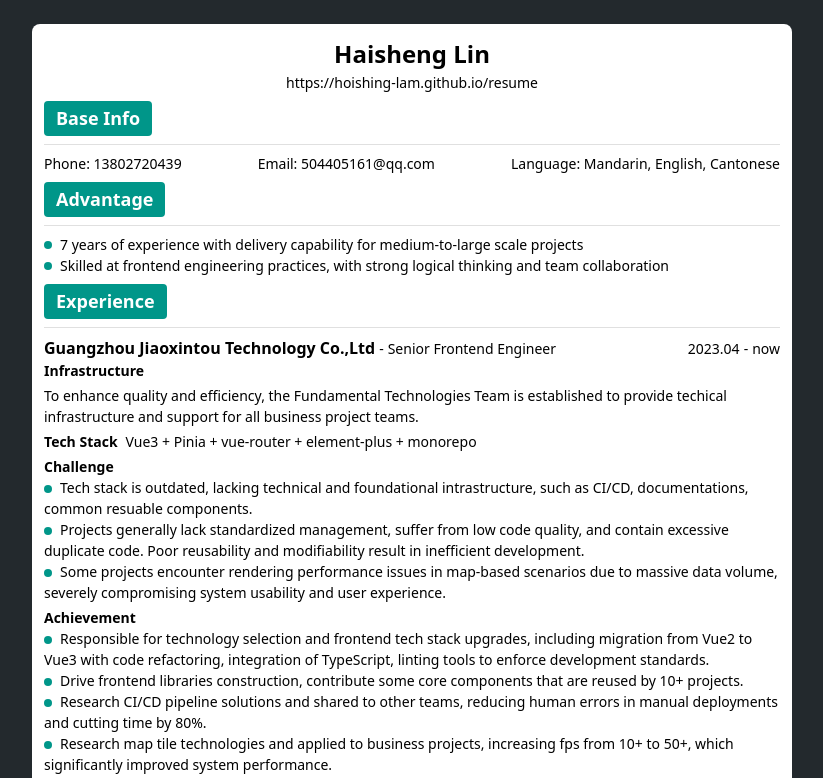
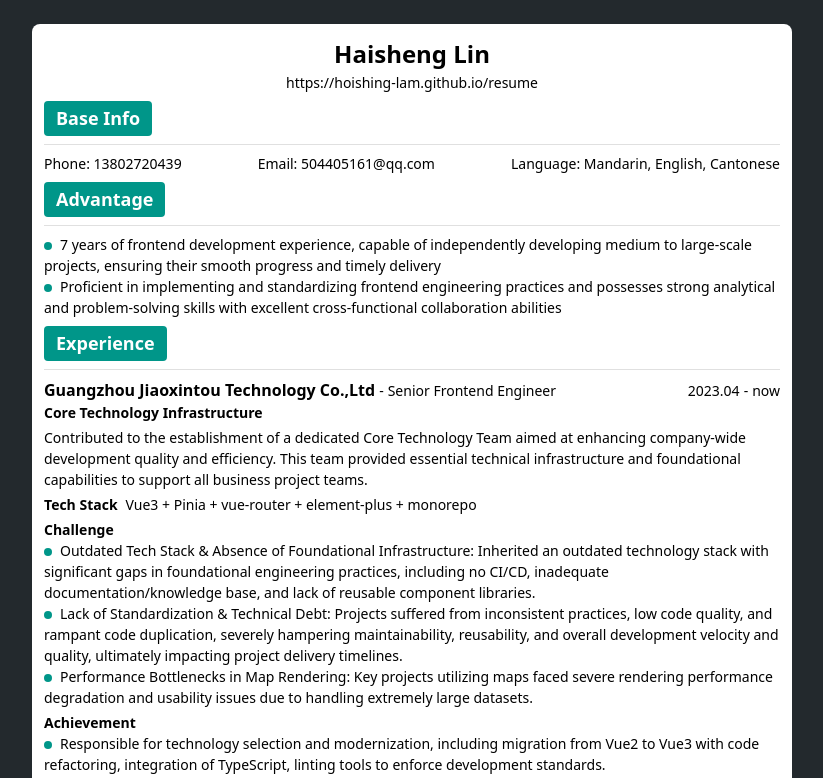
Before and after one commit to hoishing-lam/resume, a Next.js app: page /resume/en in a window 1280 px wide. Shown: the top 778 px of the page, without its empty margins (228-1051 px from the left). Built offline with nearby package versions, Linux system fonts and the light colour scheme.

Commit message:
feat: update english version

```diff
--- a/messages/en.json
+++ b/messages/en.json
@@ -28,21 +28,21 @@
   },
   "profile": {
     "name": "Haisheng Lin",
-    "advantage1": "7 years of experience with delivery capability for medium-to-large scale projects",
-    "advantage2": "Skilled at frontend engineering practices, with strong logical thinking and team collaboration",
+    "advantage1": "7 years of frontend development experience, capable of independently developing medium to large-scale projects, ensuring their smooth progress and timely delivery",
+    "advantage2": "Proficient in implementing and standardizing frontend engineering practices and possesses strong analytical and problem-solving skills with excellent cross-functional collaboration abilities",
     "experience": {
       "gci": {
         "company": "Guangzhou Jiaoxintou Technology Co.,Ltd",
         "infra": {
-          "name": "Infrastructure",
-          "introduction": "To enhance quality and efficiency, the Fundamental Technologies Team is established to provide techical infrastructure and support for all business project teams.",
-          "challenge1": "Tech stack is outdated, lacking technical and foundational intrastructure, such as CI/CD, documentations, common resuable components.",
-          "challenge2": "Projects generally lack standardized management, suffer from low code quality, and contain excessive duplicate code. Poor reusability and modifiability result in inefficient development.",
-          "challenge3": "Some projects encounter rendering performance issues in map-based scenarios due to massive data volume, severely compromising system usability and user experience.",
-          "achievement1": "Responsible for technology selection and frontend tech stack upgrades, including migration from Vue2 to Vue3 with code refactoring, integration of TypeScript, linting tools to enforce development standards.",
-          "achievement2": "Drive frontend libraries construction, contribute some core components that are reused by 10+ projects.",
-          "achievement3": "Research CI/CD pipeline solutions and shared to other teams, reducing human errors in manual deployments and cutting time by 80%.",
-          "achievement4": "Research map tile technologies and applied to business projects, increasing fps from 10+ to 50+, which significantly improved system performance."
+          "name": "Core Technology Infrastructure",
+          "introduction": "Contributed to the establishment of a dedicated Core Technology Team aimed at enhancing company-wide development quality and efficiency. This team provided essential technical infrastructure and foundational capabilities to support all business project teams.",
+          "challenge1": "Outdated Tech Stack & Absence of Foundational Infrastructure: Inherited an outdated technology stack with significant gaps in foundational engineering practices, including no CI/CD, inadequate documentation/knowledge base, and lack of reusable component libraries.",
+          "challenge2": "Lack of Standardization & Technical Debt: Projects suffered from inconsistent practices, low code quality, and rampant code duplication, severely hampering maintainability, reusability, and overall development velocity and quality, ultimately impacting project delivery timelines.",
+          "challenge3": "Performance Bottlenecks in Map Rendering: Key projects utilizing maps faced severe rendering performance degradation and usability issues due to handling extremely large datasets.",
+          "achievement1": "Responsible for technology selection and modernization, including migration from Vue2 to Vue3 with code refactoring, integration of TypeScript, linting tools to enforce development standards.",
+          "achievement2": "Established frontend shared libraries. Contributed core components that are reused by 10+ business projects.",
+          "achievement3": "Implemented & Scaled CI/CD Pipeline: Researched, selected, and implemented a standardized CI/CD solution. Championed its adoption across projects, reducing manual deployment errors and saving 80%+ of build/deployment time previously spent on manual processes.",
+          "achievement4": "Solved Critical Map Rendering Performance: Investigated and implemented a tile-based map rendering solution to handle massive datasets. Successfully rolled out this optimized approach company-wide, resulting in FPS improvements from ~10 to 50+, resolving severe performance bottlenecks and dramatically enhancing system usability."
         }
       },
       "kingsoft": {
--- a/messages/zh.json
+++ b/messages/zh.json
@@ -39,7 +39,7 @@
           "challenge1": "公司原有技术栈落后，缺乏技术积累与基础建设，例如持续集成、文档知识库、通用组件积累等",
           "challenge2": "项目普遍缺少规范化管理、代码质量较低、存在大量重复代码，可复用性与可修改性较差，导致开发效率与质量不高，影响项目交付",
           "challenge3": "部分项目在使用地图的场景中，由于数据量过大产生渲染的性能问题，严重影响系统的可用性和使用体验",
-          "achievement1": "负责技术选型，主导与推进将前端项目技术升级以提高效率和可维护性，包括从 Vue2 升级到 Vue3 并重构，引入 TypeScript 类型系统，引入规范工具约束",
+          "achievement1": "负责技术选型，主导与推进前端项目技术升级以提高效率和可维护性，包括从 Vue2 升级到 Vue3 并重构，引入 TypeScript 类型系统，引入规范工具约束",
           "achievement2": "推动公司组件库基础建设，提炼了部分核心功能组件，提高功能的可复用性与可修改性，使 10+ 个项目快速接入，使用率达 95% 以上",
           "achievement3": "调研 CI/CD 方案并推进其在公司项目普及化，降低了人工构建部署的失误率，节约时间 80%",
           "achievement4": "调研地图瓦片技术方案并推广至全公司，落地后使系统 fps 从 10+ 提升至 50+，极大优化地图的性能问题"
--- a/src/app/[locale]/advantage.tsx
+++ b/src/app/[locale]/advantage.tsx
@@ -9,7 +9,7 @@ export default function Advantage(props: AdvantageProps) {
   return (
     <ul>
       {advantages.map(advantage => (
-        <li key={advantage} className="flex items-center">
+        <li key={advantage}>
           <Point />
           <span>{advantage}</span>
         </li>
```
